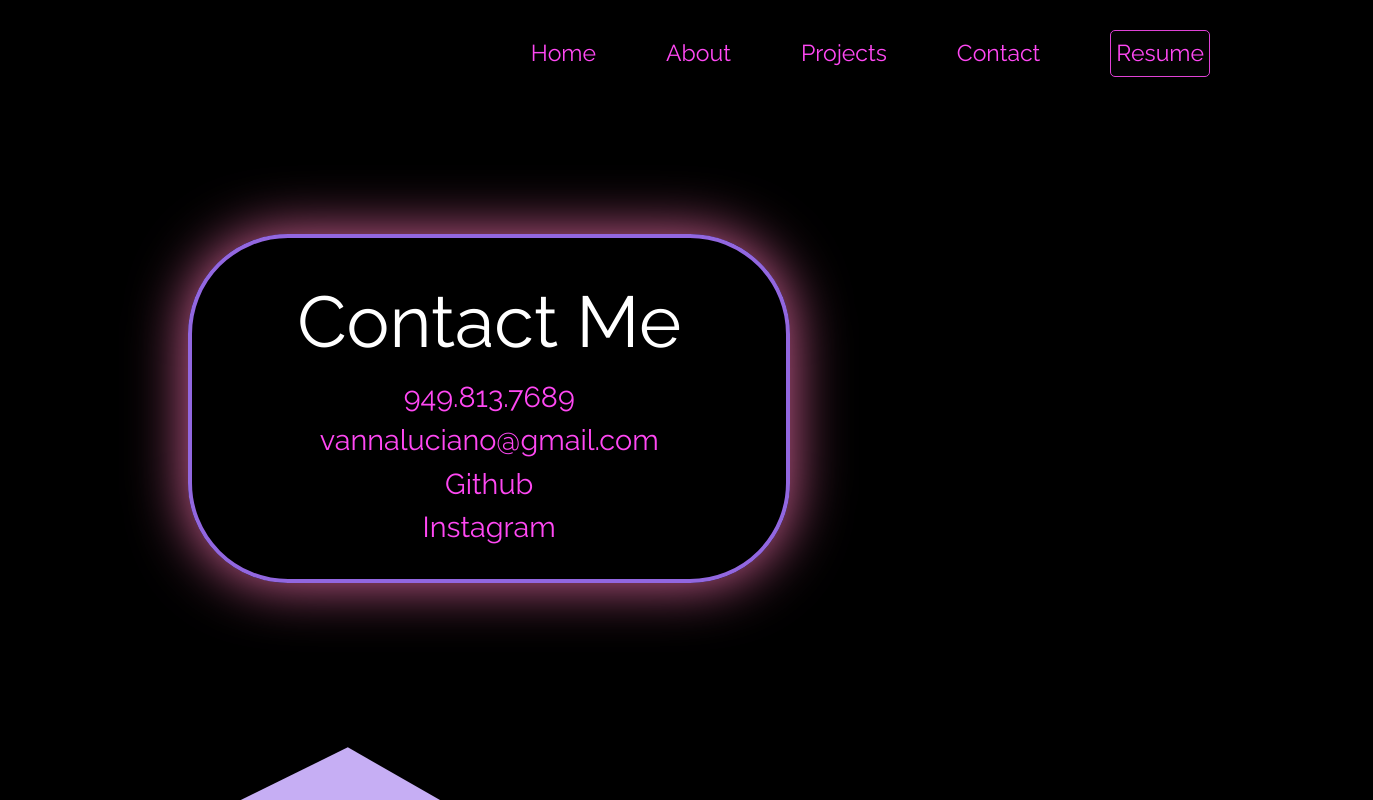
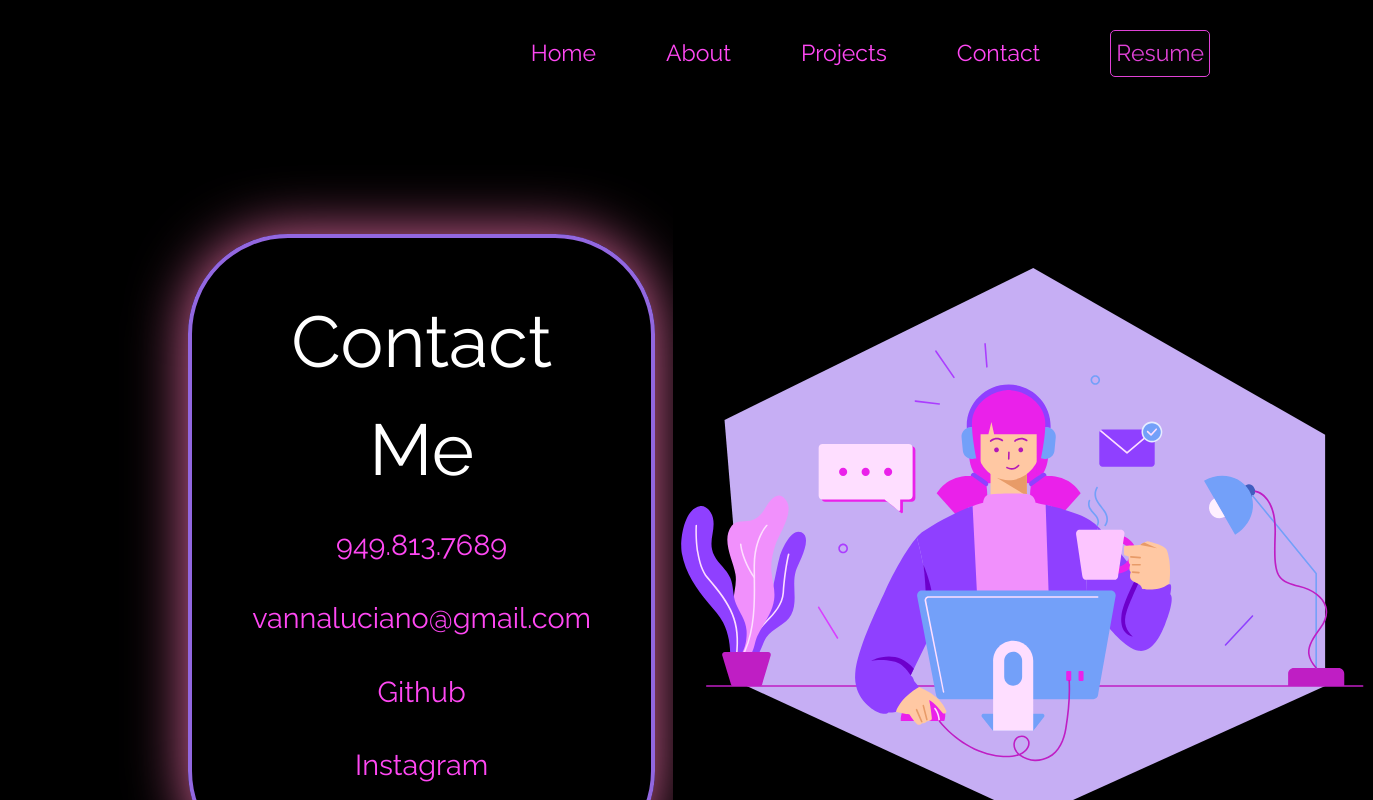
Before and after one commit to Vannasaur/react-portfolio, a React (Vite) app: page /contact in a window 1280 px wide. Shown: the top 800 px of the page, 1373 px wide, since content can reach past the window. Built offline with nearby package versions, Linux system fonts and the light colour scheme.

Commit message:
added downloadable resume pdf, safe revert point

```diff
--- a/src/components/header.jsx
+++ b/src/components/header.jsx
@@ -1,5 +1,6 @@
 // Bringing in the required import from 'react-router-dom'
 import { Link } from 'react-router-dom';
+import glResume from '../../public/assets/gluciano-resume.pdf';
 
 function Header() {
   return (
@@ -26,11 +27,11 @@ function Header() {
 				</Link>
 			</div>
 			<div>
-					<Link key={4} className="" to="/resume">
+					<a href={glResume} download="Giovanna Luciano Resume">
 				<button className="resume-btn navbar">
 						Resume
 				</button>
-					</Link>
+					</a>
 			</div>
 		</nav>
 	);
--- a/src/index.css
+++ b/src/index.css
@@ -61,9 +61,11 @@ button {
 	cursor: pointer;
 	border-color: #e042d6;
 	transition: border-color 0.25s;
+	color: #e042d6;
 }
 button:hover {
 	border-color: #888eff;
+	color: #888eff;
 	background-color: #2a2d69;
 }
 button:focus,
@@ -219,12 +221,12 @@ footer {
 /* contact page */
 
 .contactpage {
-	/* display: flex; */
-	max-width: 100%;
+	display: flex;
+	/* justify-content: space-between; */
 }
 
 .contact-txt {
-	max-width: 50%;
+	width: 50%;
 	text-align: center;
 	margin-top: 100px;
 	font-size: 1.5rem;
@@ -232,11 +234,16 @@ footer {
 	border-radius: 100px;
 	border-width: 4px;
 	border-style: solid;
-	/* margin-right: 150px; */
+	margin-right: 150px;
 	margin-left: 150px;
 	margin-bottom: 70px;
 	box-shadow: 0 0 3rem #e0679f;
-	padding: 30px;
+	padding: 50px;
+}
+
+.contact-spacing {
+	margin-top: 20px;
+	margin-bottom: 30px;
 }
 
 .contact-info:hover {
@@ -247,7 +254,8 @@ footer {
 
 .contact-img {
 	display: flex;
-	max-width: 50%;
+	justify-content: center;
+	width: 50%;
 }
 
 .work-from-home {
--- a/src/main.jsx
+++ b/src/main.jsx
@@ -10,7 +10,6 @@ import ContactPage from './pages/ContactPage/ContactPage';
 import HomePage from './pages/HomePage/HomePage';
 import ErrorPage from './pages/ErrorPage/ErrorPage';
 import ProjectPage from './pages/ProjectPage/ProjectPage';
-import ResumePage from './pages/ResumePage/ResumePage';
 
 // define the accessible routes, and which components respond to which URL
 const router = createBrowserRouter([
@@ -34,10 +33,6 @@ const router = createBrowserRouter([
       {
         path: '/projects',
         element: <ProjectPage/>,
-      },
-      {
-        path: '/resume',
-        element: <ResumePage/>,
       }
     ]
   }
--- a/src/pages/ContactPage/ContactPage.jsx
+++ b/src/pages/ContactPage/ContactPage.jsx
@@ -4,12 +4,12 @@ const ContactPage = () => {
 			<div className="contact-txt">
 				<h2>Contact Me</h2>
 				<ul>
-					<li>
+					<li className="contact-spacing">
 						<a href="tel:9498137689" target="_blank" className="contact-info">
 							949.813.7689
 						</a>
 					</li>
-					<li>
+					<li className="contact-spacing">
 						<a
 							href="mailto:vannaluciano@gmail.com"
 							target="_blank"
@@ -18,7 +18,7 @@ const ContactPage = () => {
 							vannaluciano@gmail.com
 						</a>
 					</li>
-					<li>
+					<li className="contact-spacing">
 						<a
 							href="https://github.com/Vannasaur"
 							target="_blank"
@@ -27,7 +27,7 @@ const ContactPage = () => {
 							Github
 						</a>
 					</li>
-					<li>
+					<li className="contact-spacing">
 						<a
 							href="https://www.instagram.com/luccii.creates/"
 							target="_blank"
--- a/src/pages/ResumePage/ResumePage.jsx
+++ /dev/null
@@ -1,6 +0,0 @@
-function ResumePage() {
-	return (
-		<div>ResumePage</div>
-	)
-}
-export default ResumePage
```
Also changed, not shown: public/images/contact.svg, 1 other file (tests, documents, lock files or other folders).
